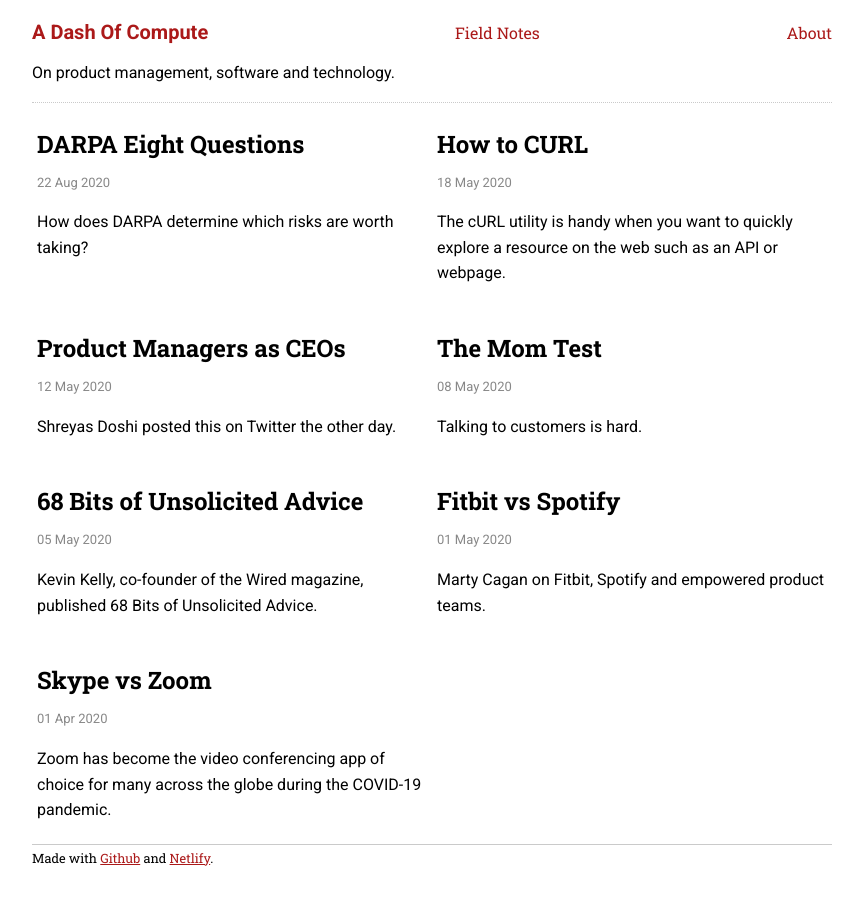
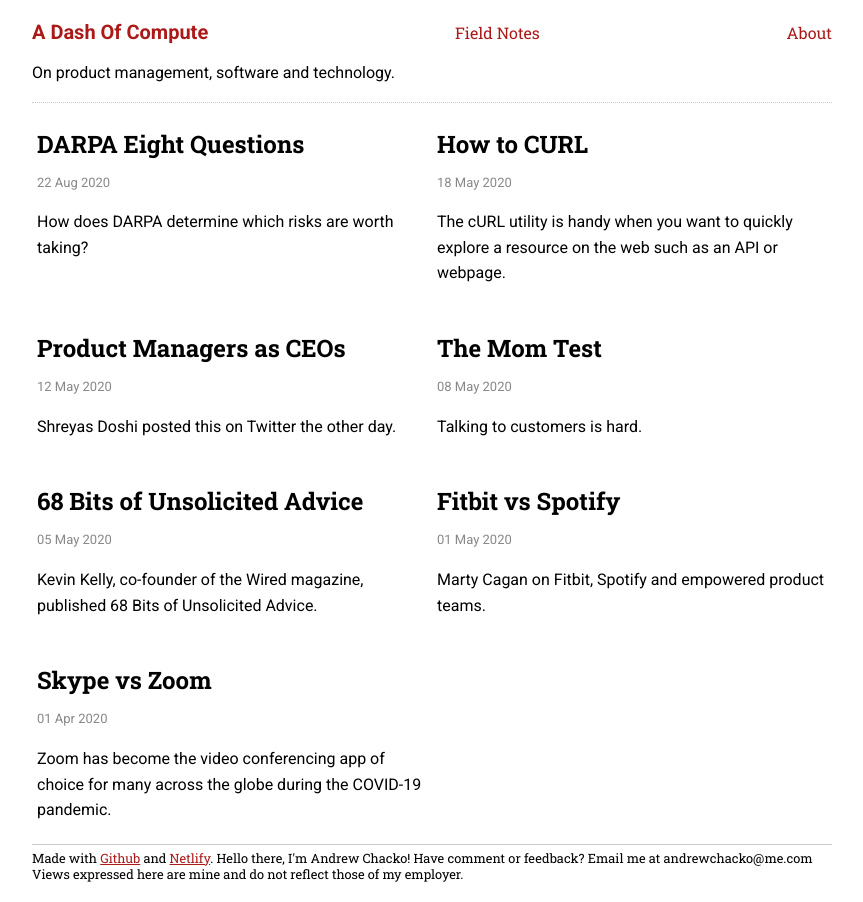
Before and after one commit to sautee/sautee.github.io, a Jekyll site: the page built from pages/index.md, in a window 1280 px wide. Shown: the whole page, without its empty margins (208-1071 px from the left). Built offline with Jekyll 4.4.1, drawn with Linux system fonts in a browser that asks for light colours.

Commit message:
Update footer.html

```diff
--- a/_includes/layout/footer.html
+++ b/_includes/layout/footer.html
@@ -1,3 +1,9 @@
 <footer>
     Made with <a href="https://github.com/sautee/sautee.github.io">Github</a> and <a href="https://netlify.com">Netlify</a>.
+
+    Hello there, I'm Andrew Chacko!
+
+    Have comment or feedback? Email me at andrewchacko@me.com
+
+    Views expressed here are mine and do not reflect those of my employer.
 </footer>
```
